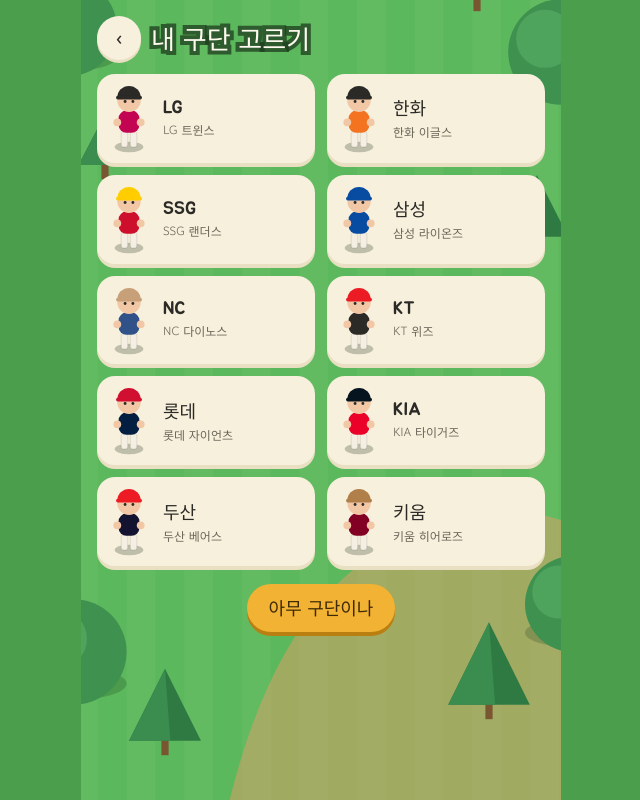
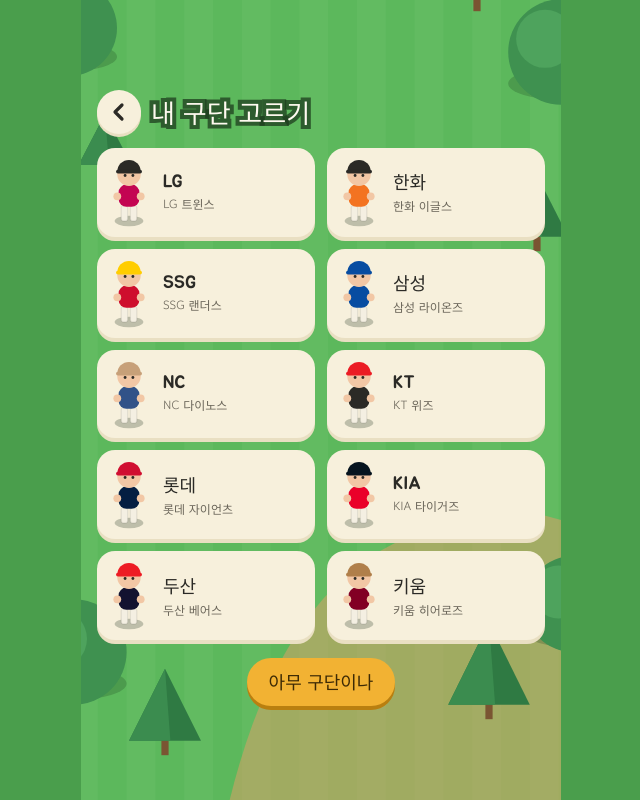
Before and after one commit to leeeeeseojin/my-dugout, a React (Vite) app: page / in a window 1280 px wide. Both pictures are taken after a click on the button "경기 시작". Shown: the whole page, without its empty margins (319-959 px from the left). Built offline with nearby package versions, Linux system fonts and the light colour scheme.

Commit message:
design: 구단 선택과 오늘의 상대 화면을 세로 가운데로 정렬

```diff
--- a/src/screens/TeamSelectScreen.tsx
+++ b/src/screens/TeamSelectScreen.tsx
@@ -2,6 +2,7 @@ import { useState } from 'react'
 import { TEAMS } from '../data/teams'
 import type { Team } from '../data/types'
 import { Character } from '../ui/Character'
+import { BackIcon } from '../ui/icons'
 import { Scene } from '../ui/Scene'
 import './screens.css'
 
@@ -31,9 +32,9 @@ export function TeamSelectScreen({ onBack, onConfirm }: Props) {
     const away = match.myHome ? match.opp : match.my
     const home = match.myHome ? match.my : match.opp
     return (
-      <div className="screen">
+      <div className="screen centered">
         <Scene />
-        <div className="versus">
+        <div className="versus center-block">
           <p className="title-text" style={{ fontSize: 22, margin: 0 }}>
             오늘의 상대는
           </p>
@@ -65,11 +66,12 @@ export function TeamSelectScreen({ onBack, onConfirm }: Props) {
   }
 
   return (
-    <div className="screen">
+    <div className="screen centered">
       <Scene />
+      <div className="center-block">
         <div className="top-bar">
           <button className="round-btn" onClick={onBack} aria-label="뒤로">
-          ‹
+            <BackIcon />
           </button>
           <h1 className="title-text">내 구단 고르기</h1>
         </div>
@@ -90,5 +92,6 @@ export function TeamSelectScreen({ onBack, onConfirm }: Props) {
           </button>
         </div>
       </div>
+    </div>
   )
 }
```
Lines whose indentation alone changed are shown as unchanged.
